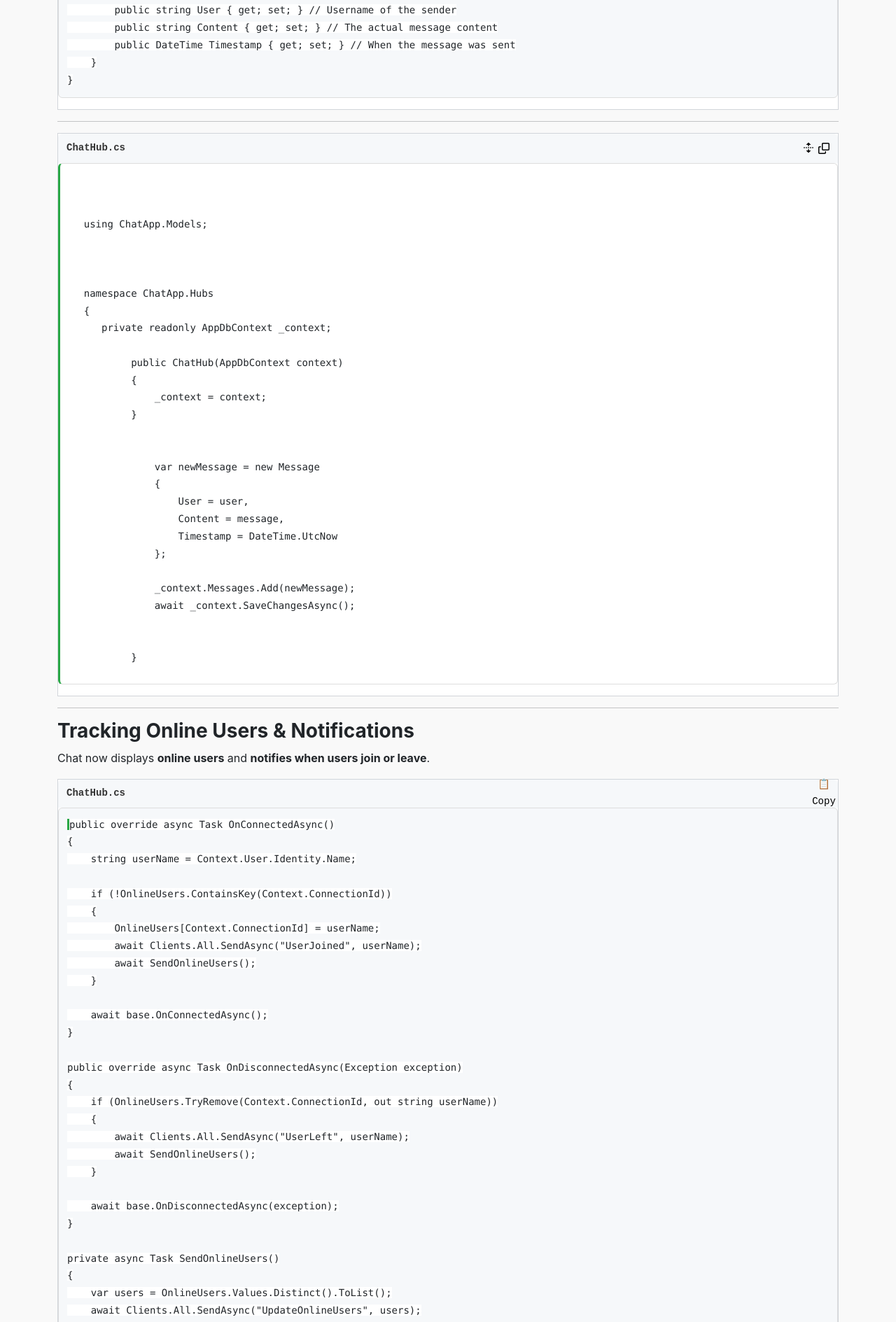
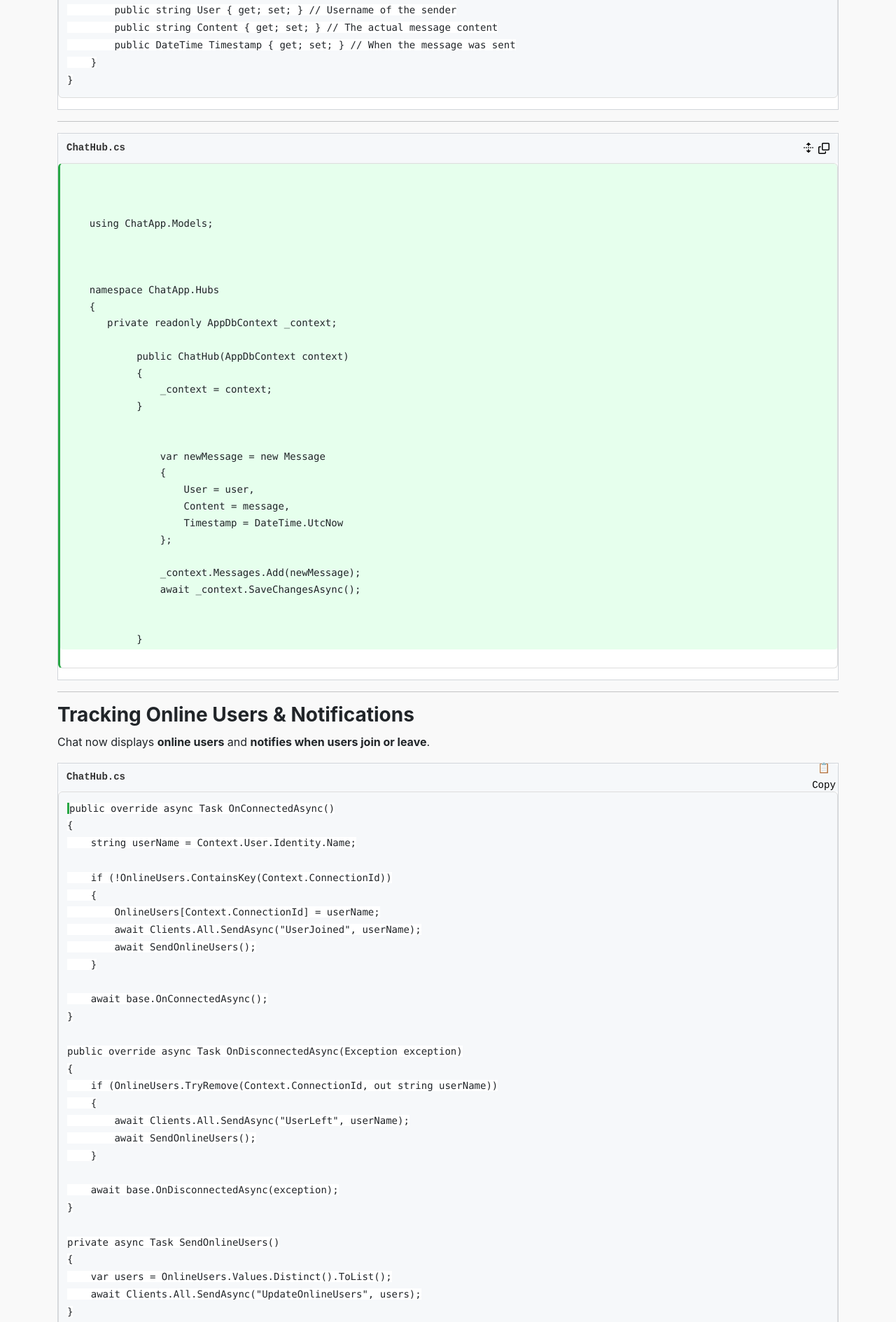
Before and after one commit to JWalshe86/ChatApp, a Jekyll site: the page built from docs/ChatAppPartTwo.md, in a window 1280 px wide. Shown: the part 726-2615 px from the top of the page at 70% size. Built offline with Jekyll 4.4.1, drawn with Linux system fonts in a browser that asks for light colours.

Commit message:
Update custom.css

```diff
--- a/docs/assets/css/custom.css
+++ b/docs/assets/css/custom.css
@@ -68,11 +68,19 @@ pre {
 }
 
 /* Updated Code Highlighting (GitHub Green) */
-/* Updated Code: Apply Green Background to Text */
 .updated-code {
     background: white !important; /* Keeps the block white */
     padding: 0;
     border-left: 3px solid #28a745; /* GitHub green */
+}
+
+/* Highlight the changed lines with a green background */
+.updated-code code {
+    display: block;
+    background: #e6ffed; /* GitHub green */
+    padding: 2px 8px;
+    border-radius: 4px;
+    margin-bottom: 2px;
 }
 
 /* Original Code (Greyed Out) */
```
